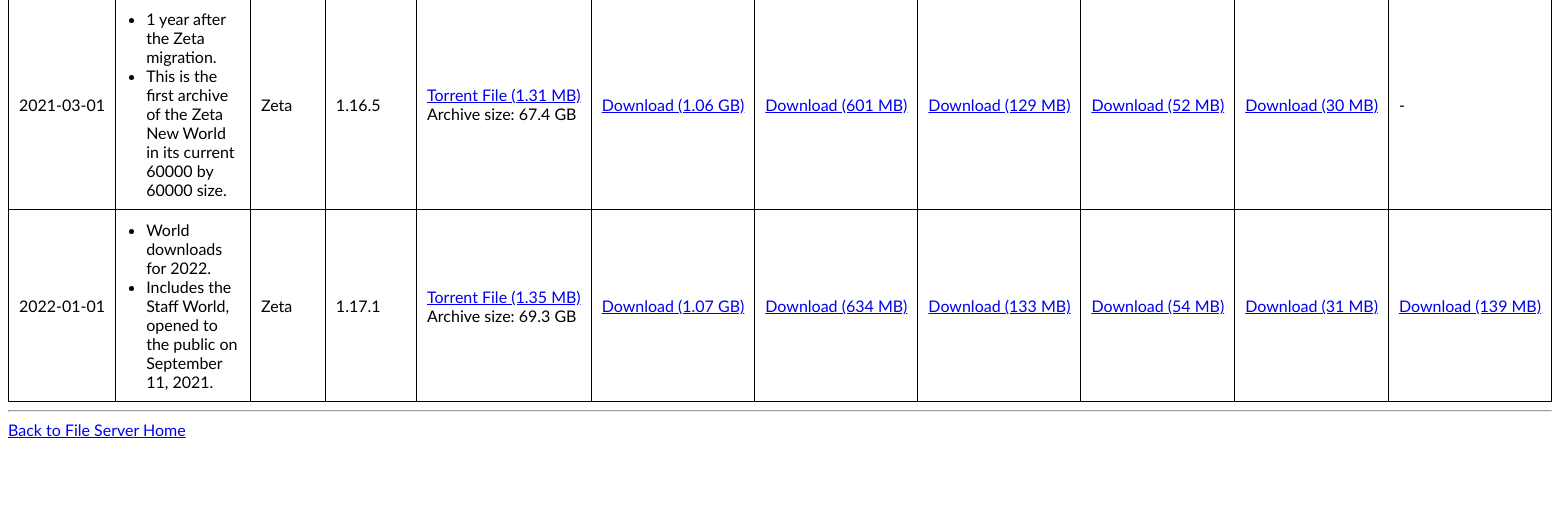
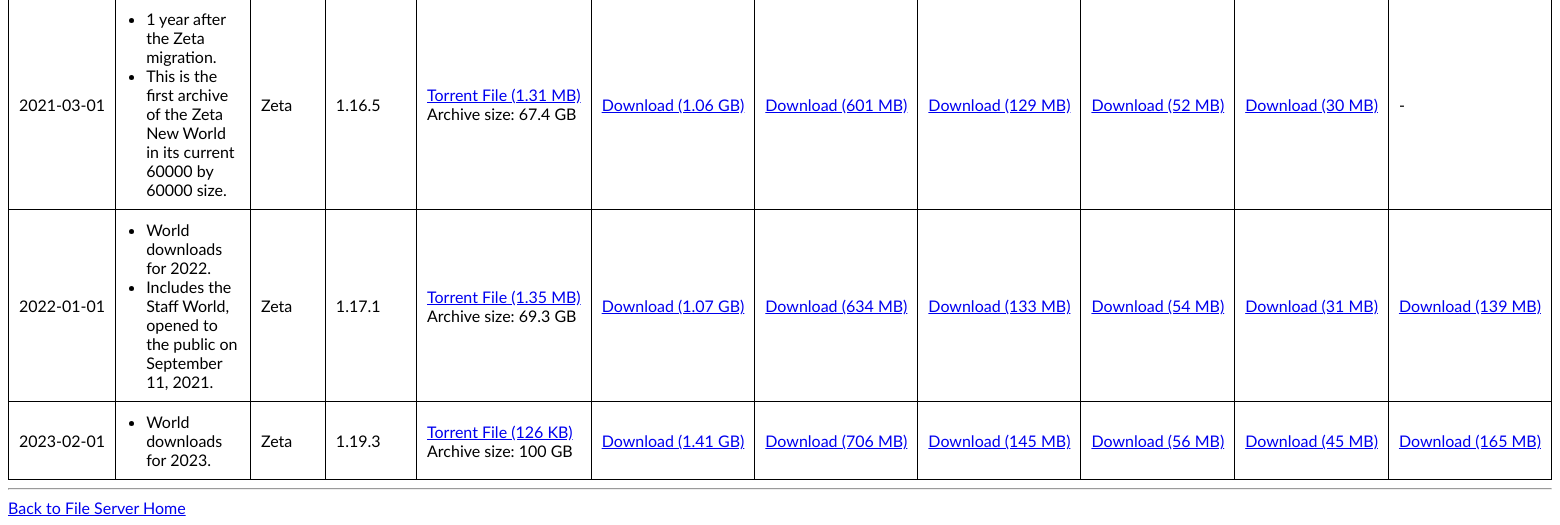
Before and after one commit to Frumple/mrt-file-server, a Flask app: page /world/download in a window 1560 px wide. Shown: the part 3263-3788 px from the top of the page. Before the commit the page ends 3701 px from the top, so only its background shows below. Run offline with Flask 2, Linux system fonts and the light colour scheme.

Commit message:
Add new world download for 2023. Remove instructions for creating maps with Mapartcraft, since Image to Minecraft Map will support multiple maps soon.

```diff
--- a/mrt_file_server/templates/world/download/index.html
+++ b/mrt_file_server/templates/world/download/index.html
@@ -318,5 +318,22 @@ These world downloads are provided by two different means:
     <td class="nowrap"><a href="{{ url_for('download_world', filename = '2022-01-01/mrt-server-world-map-2022-01-01.7z') }}" download>Download (31 MB)</a></td>
     <td class="nowrap"><a href="{{ url_for('download_world', filename = '2022-01-01/mrt-server-world-staff-2022-01-01.7z') }}" download>Download (139 MB)</a></td>
   </tr>
+  <tr>
+    <td class="nowrap">2023-02-01</td>
+    <td>
+      <ul>
+        <li>World downloads for 2023.</li>
+      </ul>
+    </td>
+    <td>Zeta</td>
+    <td>1.19.3</td>
+    <td class="nowrap"><a href="{{ url_for('download_world', filename = '2023-02-01/mrt-server-world-new-2023-02-01.7z.torrent') }}" download>Torrent File (126 KB)</a><br \>Archive size: 100 GB</td>
+    <td class="nowrap"><a href="{{ url_for('download_world', filename = '2023-02-01/mrt-server-world-old-2023-02-01.7z') }}" download>Download (1.41 GB)</a></td>
+    <td class="nowrap"><a href="{{ url_for('download_world', filename = '2023-02-01/mrt-server-world-lab-2023-02-01.7z') }}" download>Download (706 MB)</a></td>
+    <td class="nowrap"><a href="{{ url_for('download_world', filename = '2023-02-01/mrt-server-world-games-2023-02-01.7z') }}" download>Download (145 MB)</a></td>
+    <td class="nowrap"><a href="{{ url_for('download_world', filename = '2023-02-01/mrt-server-world-space-2023-02-01.7z') }}" download>Download (56 MB)</a></td>
+    <td class="nowrap"><a href="{{ url_for('download_world', filename = '2023-02-01/mrt-server-world-map-2023-02-01.7z') }}" download>Download (45 MB)</a></td>
+    <td class="nowrap"><a href="{{ url_for('download_world', filename = '2023-02-01/mrt-server-world-staff-2023-02-01.7z') }}" download>Download (165 MB)</a></td>
+  </tr>
 </table>
 {% endblock %}
```
Also changed, not shown: mrt_file_server/templates/map/upload/index.html (+2 -11 lines).
